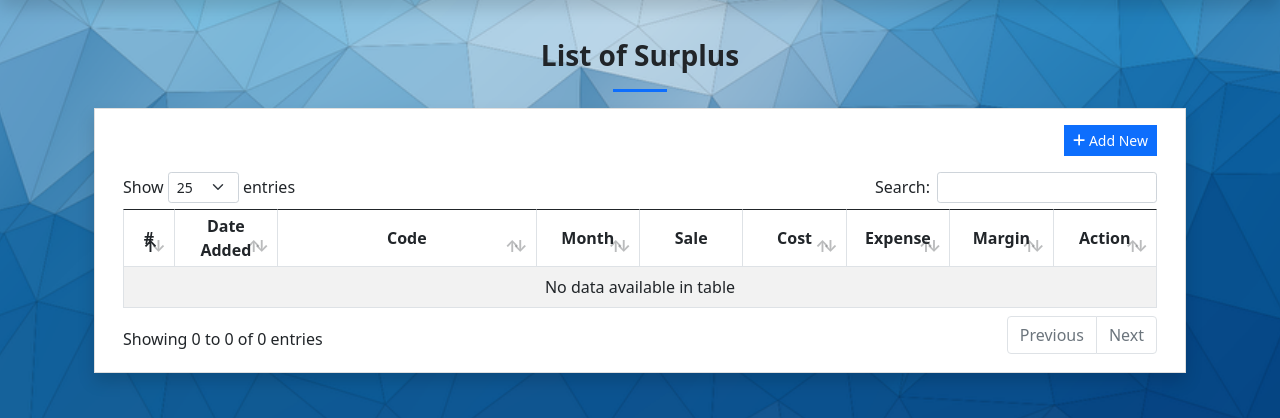
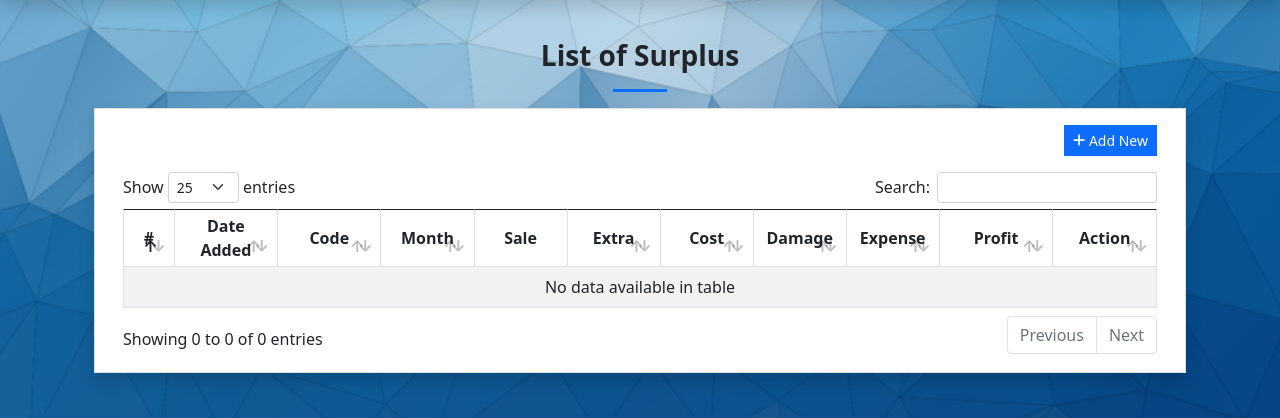
Before and after one commit to ShafayetZim/freedom_distribution, a Django app: page /surplus in a window 1280 px wide. Shown: the part 57-475 px from the top of the page. Run offline with Django 4.2, Linux system fonts and the light colour scheme; a user stored in the database is signed in; data that the repository does not hold is empty; parts of the project's set-up code (start-up, migrations or seed data) failed here and were passed over; some libraries are stand-ins or nearby versions.

Commit message:
purlus list

```diff
--- a/store/templates/surplus.html
+++ b/store/templates/surplus.html
@@ -11,16 +11,18 @@
                     <div class="text-end mb-3">
                         <a class="btn btn-sm btn-primary rounded-0 bg-gradient-primary" href="{% url 'manage-surplus' %}" id="create_new"><i class="fa fa-plus"></i> Add New</a>
                     </div>
-                    <table class="table table-bordered table-striped" id="laundry-tbl">
+                    <table class="table table-bordered table-striped" id="surplus-tbl">
                         <colgroup>
                             <col width="5%">
                             <col width="10%">
-                            <col width="25%">
                             <col width="10%">
-                            <col width="10%">
-                            <col width="10%">
-                            <col width="10%">
-                            <col width="10%">
+                            <col width="9%">
+                            <col width="9%">
+                            <col width="9%">
+                            <col width="9%">
+                            <col width="9%">
+                            <col width="9%">
+                            <col width="11%">
                             <col width="10%">
                         </colgroup>
                         <thead>
@@ -30,9 +32,11 @@
                                 <th class="text-center">Code</th>
                                 <th class="text-center">Month</th>
                                 <th class="text-center">Sale</th>
+                                <th class="text-center">Extra</th>
                                 <th class="text-center">Cost</th>
+                                <th class="text-center">Damage</th>
                                 <th class="text-center">Expense</th>
-                                <th class="text-center">Margin</th>
+                                <th class="text-center">Profit</th>
                                 <th class="text-center">Action</th>
                             </tr>
                         </thead>
@@ -51,10 +55,12 @@
                                         <div>{{ item.get_month_display}}</div>
                                     </div>
                                 </td>
-                                <td>{{ item.total_sale}}</td>
-                                <td>{{ item.total_cost}}</td>
-                                <td>{{ item.total_expense}}</td>
-                                <td>{{ item.margin}}</td>
+                                <td class="text-center">{{ item.total_sale}}</td>
+                                <td class="text-center">{{ item.total_extra}}</td>
+                                <td class="text-center">{{ item.total_cost}}</td>
+                                <td class="text-center">{{ item.total_damage}}</td>
+                                <td class="text-center">{{ item.total_expense}}</td>
+                                <td class="text-center">{{ item.margin}}</td>
                                 <td class="text-center">
                                     <div class="dropdown">
                                         <button class="btn btn-light btn-sm rounded-0 border dropdown-toggle" type="button" id="abtn{{item.pk}}" data-bs-toggle="dropdown" aria-expanded="false">
@@ -82,8 +88,8 @@
         $('.delete-data').click(function() {
             _conf("Are you sure to delete this Surplus?", 'delete_surplus', ["'" + $(this).attr('data-url') + "'"])
         })
-        $('#laundry-tbl').find('td, th').addClass('px-2 py-1 align-middle')
-        $('#laundry-tbl').DataTable({
+        $('#surplus-tbl').find('td, th').addClass('px-2 py-1 align-middle')
+        $('#surplus-tbl').DataTable({
             columnDefs: [{
                 orderable: false,
                 targets: [4]
```
